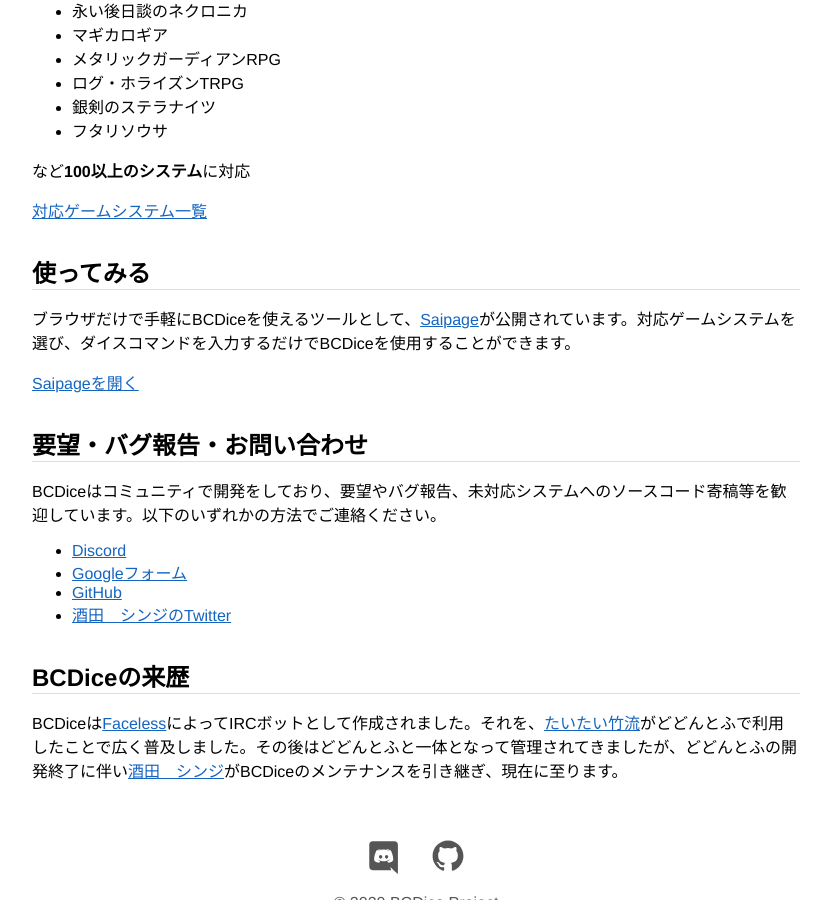
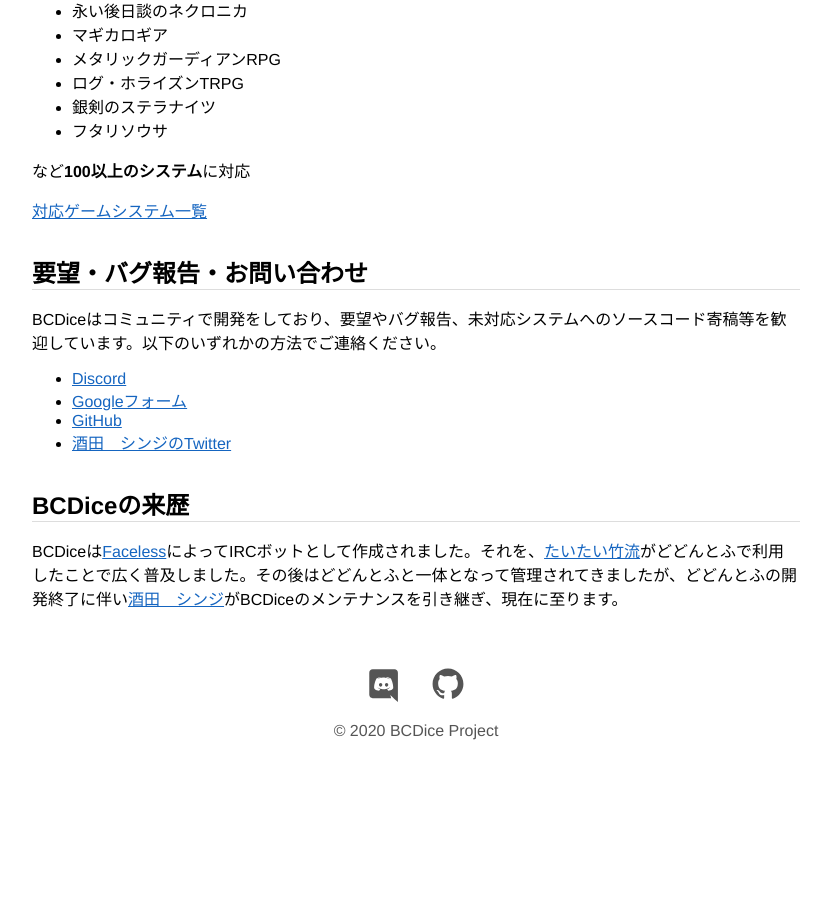
Before and after one commit to bcdice/bcdice.org, a Jekyll site: the page built from index.html, in a window 1280 px wide and 900 px high, scrolled down 779 px. Shown: the whole window, without its empty margins (224-1055 px from the left). Built offline with Jekyll 4.4.1, drawn with Linux system fonts in a browser that asks for light colours; after the commit the page ends 1535 px from its top, so only the background shows below that.

Commit message:
Revert "Saipageへのリンクを追加"
This reverts commit b8bfcc02bbb64ae844fd754c6c1c05c90e63dc53.

```diff
--- a/index.html
+++ b/index.html
@@ -50,12 +50,6 @@
   </section>
 
   <section>
-    <h2>使ってみる</h2>
-    <p>ブラウザだけで手軽にBCDiceを使えるツールとして、<a href="https://ysakasin.github.io/saipage/">Saipage</a>が公開されています。対応ゲームシステムを選び、ダイスコマンドを入力するだけでBCDiceを使用することができます。</p>
-    <p><a href="https://ysakasin.github.io/saipage/">Saipageを開く</a></p>
-  </section>
-
-  <section>
   <h2>要望・バグ報告・お問い合わせ</h2>
   <p>BCDiceはコミュニティで開発をしており、要望やバグ報告、未対応システムへのソースコード寄稿等を歓迎しています。以下のいずれかの方法でご連絡ください。</p>
   <ul>
```
